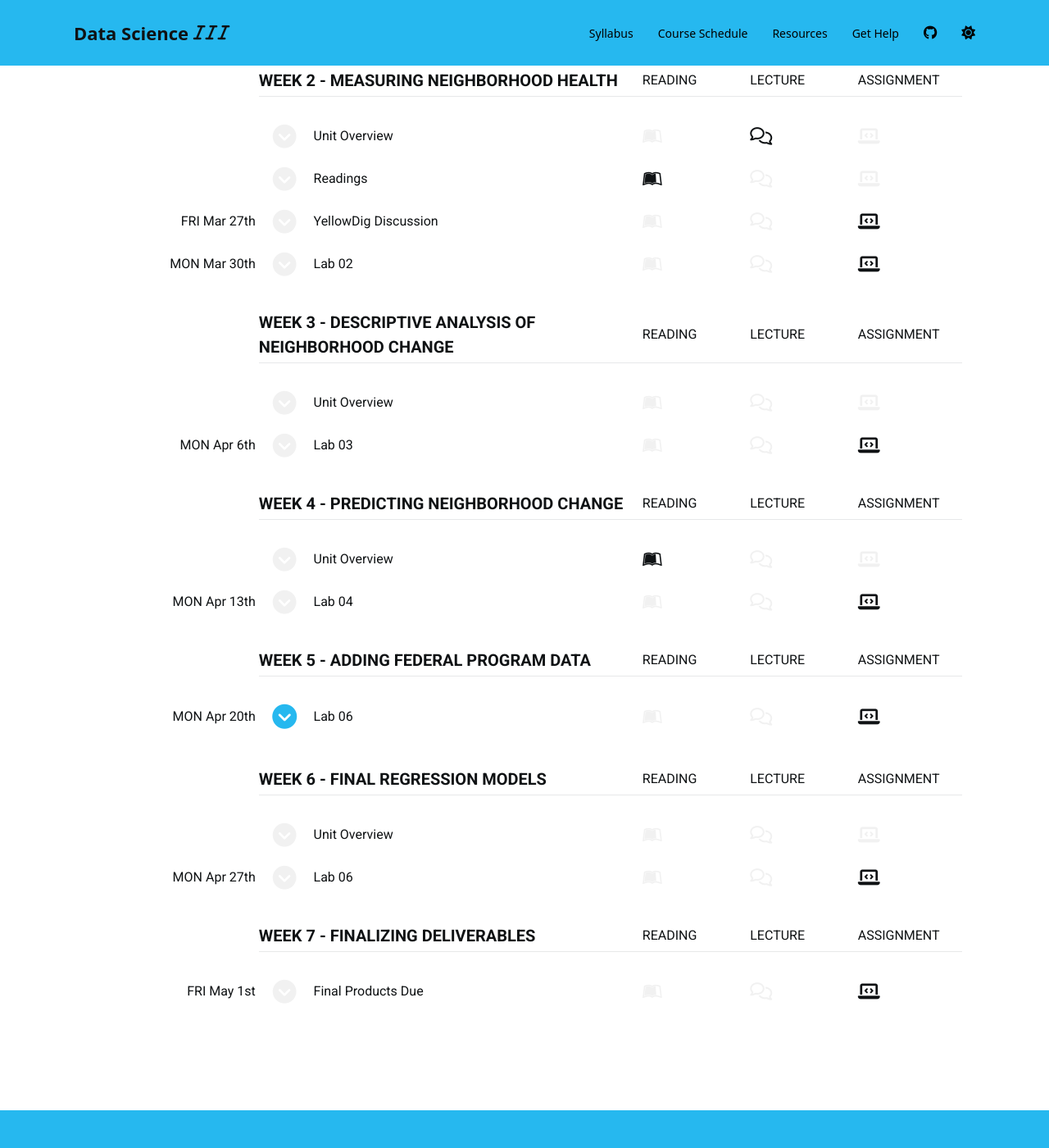
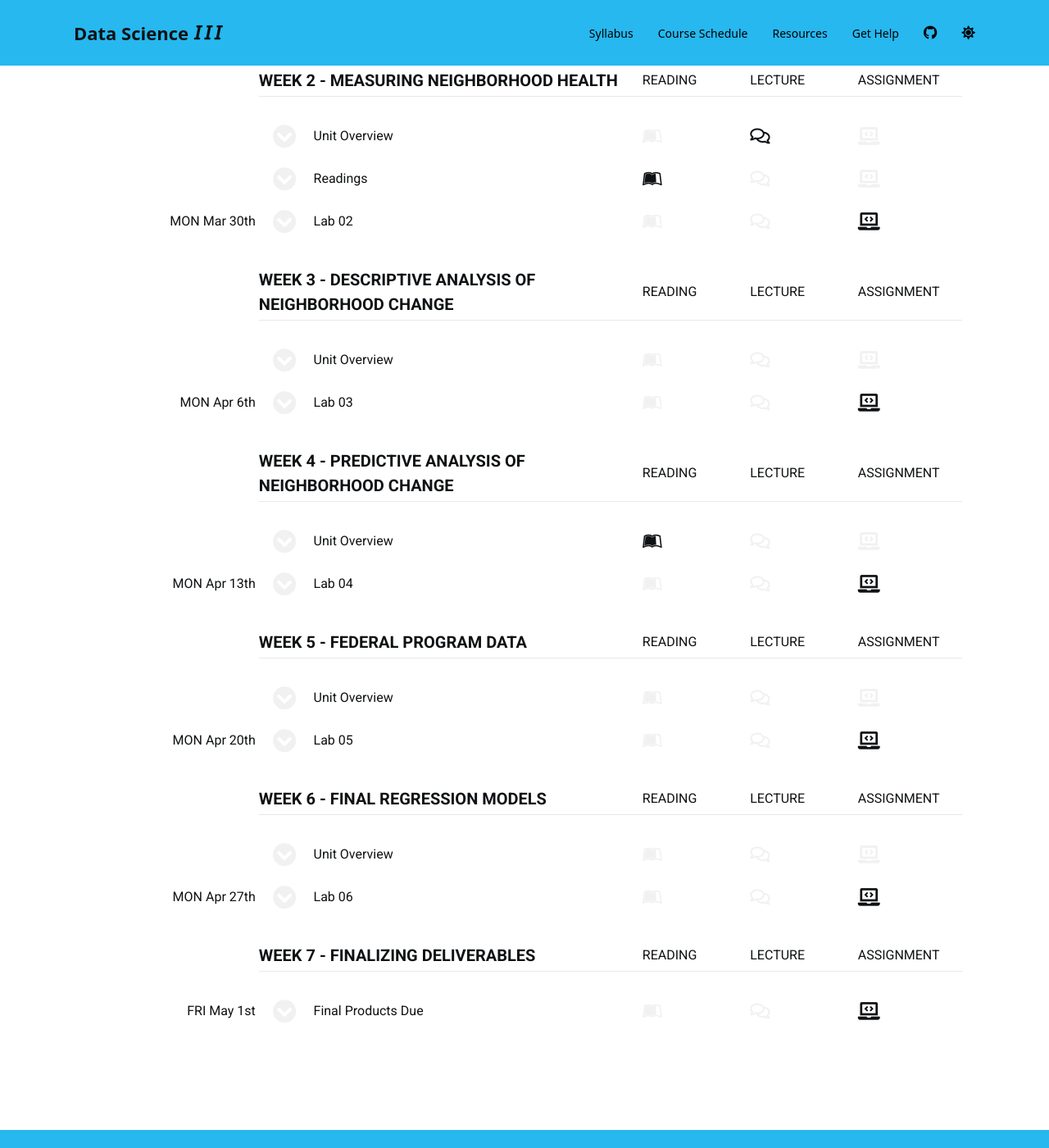
Before and after one commit to DS4PS/cpp-528-spr-2020, a Jekyll site: the page built from schedule.md, in a window 1280 px wide and 1400 px high, scrolled down 1416 px. Shown: the whole window at 82% size. Built offline with Jekyll 4.4.1, drawn with Linux system fonts in a browser that asks for light colours; nearby versions of some CDN libraries; a script bundle is joined from its source files by our own code; library files that are not in the unit come from our copies; a style sheet for code colours, icons or effects is not loaded.

Commit message:
Update schedule.md

```diff
--- a/schedule.md
+++ b/schedule.md
@@ -884,6 +884,7 @@ Once you have completed this section you will be able to
 
 
 
+<!---
 
 *** { @unit = "FRI Mar 27th", @title = "YellowDig Discussion", @assignment }
 
@@ -899,7 +900,7 @@ Share your ideas about these problems with your classmates.
 <br>
 <br>
 
-
+-->
 
 
 
@@ -952,7 +953,7 @@ Share your ideas about these problems with your classmates.
 
 
 
-** Week 4 - Predicting Neighborhood Change
+** Week 4 - Predictive Analysis of Neighborhood Change
 
 
 
@@ -987,10 +988,18 @@ Share your ideas about these problems with your classmates.
 
 
 
-** Week 5 - Adding Federal Program Data
+** Week 5 - Federal Program Data
 
 
-*** { @unit = "MON Apr 20th", @title = "Lab 06", @assignment, @foldout  }
+*** { @unit = "", @title = "Unit Overview" }
+
+
+<br>
+
+
+<br>
+
+*** { @unit = "MON Apr 20th", @title = "Lab 05", @assignment  }
 
 
 <br>
```
